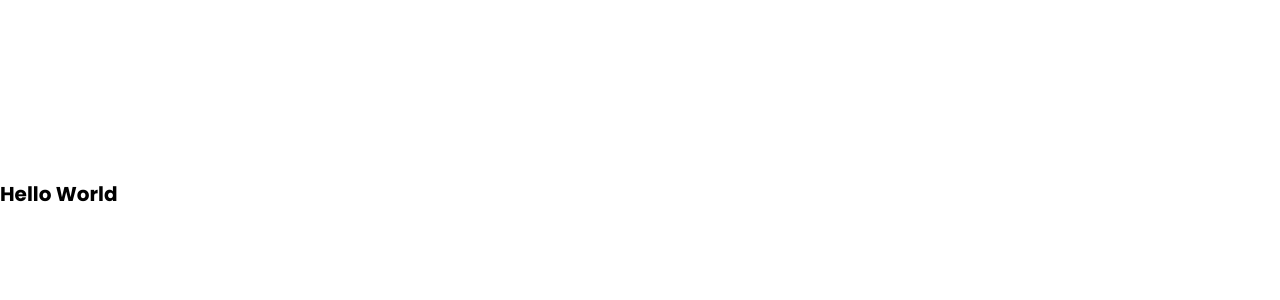
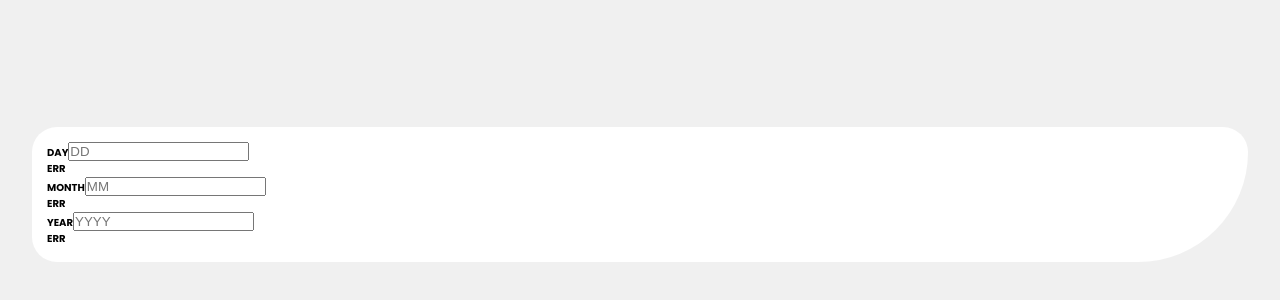
Before and after one commit to amirhossein-peyvand/age-calculator, a React (Vite) app: page / in a window 1280 px wide. Shown: the part 206-506 px from the top of the page. Built offline with nearby package versions, Linux system fonts and the light colour scheme.

Commit message:
Building the Form component

```diff
--- a/src/App.tsx
+++ b/src/App.tsx
@@ -1,5 +1,15 @@
+import Form from "./components/Form";
+import "./sass/App.scss";
+
 function App() {
-  return <h1>Hello World</h1>;
+  return (
+    <article className="calculator">
+      <section className="top">
+        <Form />
+      </section>
+      <section className="bottom"></section>
+    </article>
+  );
 }
 
 export default App;
--- /dev/null
+++ b/src/components/Form.tsx
@@ -0,0 +1,25 @@
+const Form = () => {
+  return (
+    <form className="form">
+      <section className="formGroupsContainer">
+        <div className="formGroup">
+          <label htmlFor="day">DAY</label>
+          <input id="day" type="number" placeholder="DD" required />
+          <p>ERR</p>
+        </div>
+        <div className="formGroup">
+          <label htmlFor="month">MONTH</label>
+          <input id="month" type="number" placeholder="MM" required />
+          <p>ERR</p>
+        </div>
+        <div className="formGroup">
+          <label htmlFor="year">YEAR</label>
+          <input id="year" type="number" placeholder="YYYY" required />
+          <p>ERR</p>
+        </div>
+      </section>
+    </form>
+  );
+};
+
+export default Form;
--- a/src/index.css
+++ b/src/index.css
@@ -1,6 +1,7 @@
 /* input::-webkit-inner-spin-button {
   appearance: none;
 } */
+@import "./sass/colors.scss";
 
 @import url("https://fonts.googleapis.com/css2?family=Poppins:ital,wght@0,700;1,400;1,800&display=swap");
 
@@ -20,6 +21,7 @@ body {
   display: flex;
   justify-content: center;
   min-height: 100vh;
+  background-color: hsl(0, 0%, 94%);
 }
 
 #root {
--- /dev/null
+++ b/src/sass/App.scss
@@ -0,0 +1,10 @@
+@import "./colors.scss";
+
+.calculator {
+  background-color: $white;
+  margin: 0 auto;
+  min-width: 20rem;
+  width: 95%;
+  padding: 1.5rem;
+  border-radius: 25px 25px 110px 25px;
+}
--- /dev/null
+++ b/src/sass/colors.scss
@@ -0,0 +1,7 @@
+$purple: hsl(259, 100%, 65%);
+$light-red: hsl(0, 100%, 67%);
+$white: hsl(0, 0%, 100%);
+$off-white: hsl(0, 0%, 94%);
+$light-grey: hsl(0, 0%, 86%);
+$smokey-grey: hsl(0, 1%, 44%);
+$off-black: hsl(0, 0%, 8%);
```
